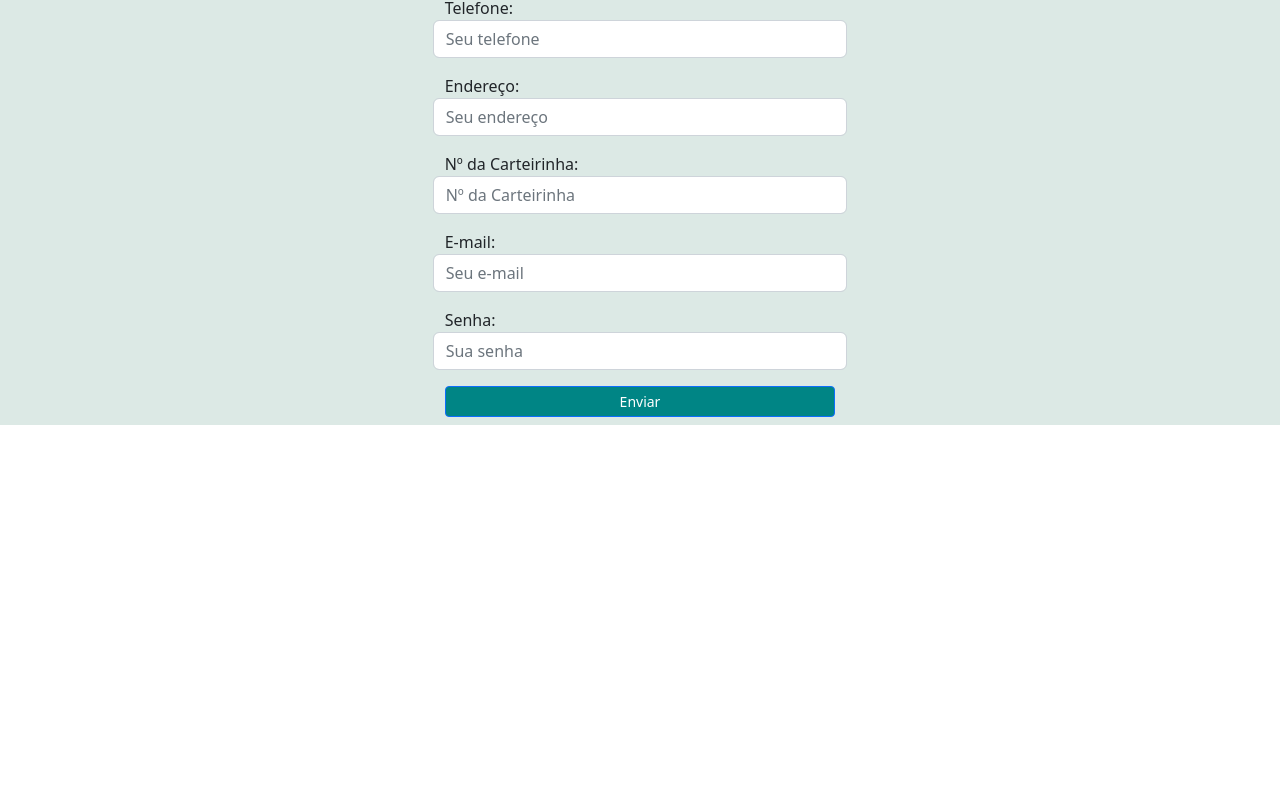
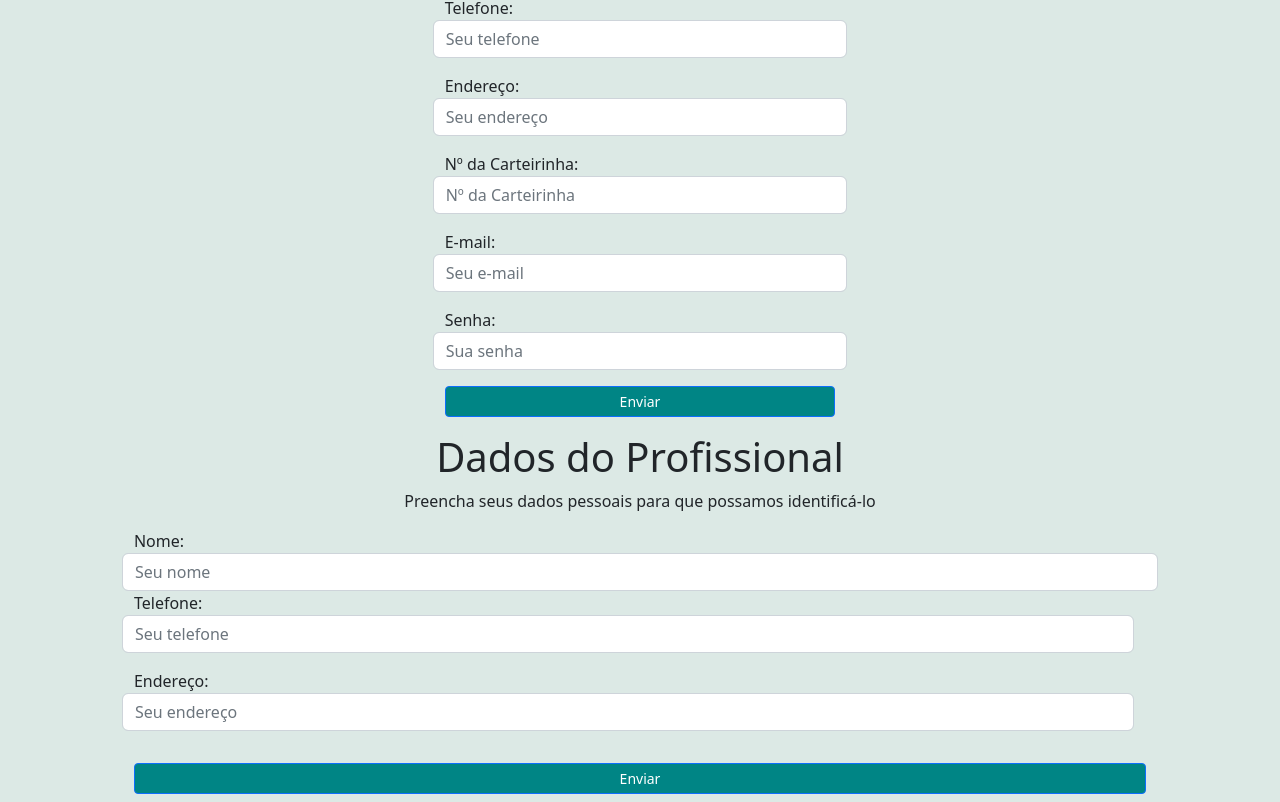
Before and after one commit to LucimaraSouzah/projetoAgendamentos, an Angular app in the folder Frontend/ProjetoAgendamento/: page /profissional in a window 1280 px wide. Before the commit this address led to /. Shown: the part 326-1128 px from the top of the page. Before the commit the page ends 800 px from the top, so only its background shows below. Built offline with nearby package versions, Linux system fonts and the light colour scheme.

Commit message:
Adicionando Profissional

```diff
--- a/Frontend/ProjetoAgendamento/src/app/app-routing.module.ts
+++ b/Frontend/ProjetoAgendamento/src/app/app-routing.module.ts
@@ -1,9 +1,11 @@
 import { NgModule } from '@angular/core';
 import { RouterModule, Routes } from '@angular/router';
 import { BeneficiarioComponent } from './beneficiario/beneficiario.component';
+import { ProfissionalComponent } from './profissional/profissional.component';
 
 const routes: Routes = [
   { path: 'beneficiario', component: BeneficiarioComponent },
+  { path: 'profissional', component: ProfissionalComponent },
 ];
 
 @NgModule({
--- a/Frontend/ProjetoAgendamento/src/app/app.module.ts
+++ b/Frontend/ProjetoAgendamento/src/app/app.module.ts
@@ -6,12 +6,14 @@ import { AppRoutingModule } from './app-routing.module';
 import { AppComponent } from './app.component';
 import { BeneficiarioComponent } from './beneficiario/beneficiario.component';
 import { NavComponent } from './nav/nav.component';
+import { ProfissionalComponent } from './profissional/profissional.component';
 
 @NgModule({
   declarations: [
     AppComponent,
     BeneficiarioComponent,
     NavComponent,
+    ProfissionalComponent,
   ],
   imports: [
     BrowserModule,
--- /dev/null
+++ b/Frontend/ProjetoAgendamento/src/app/interfaces/IProfissionalDto.ts
@@ -0,0 +1,6 @@
+export interface IProfissionalDto {
+  idProfissional: number,
+  Nome: string,
+  Telefone: string,
+  Endereco: string
+}
--- /dev/null
+++ b/Frontend/ProjetoAgendamento/src/app/profissional/profissional.component.css
@@ -0,0 +1,7 @@
+#profissionalContainer {
+  background-color: #dce9e5;
+}
+
+#profissionalContainer button {
+  background-color: #008585;
+}
--- /dev/null
+++ b/Frontend/ProjetoAgendamento/src/app/profissional/profissional.component.html
@@ -0,0 +1,29 @@
+<div id="profissionalContainer" class="d-flex flex-column align-items-center p-2 text-dark bg-opacity-25">
+  <div class="text-center">
+    <h1>Dados do Profissional</h1>
+    <p>Preencha seus dados pessoais para que possamos identificá-lo</p>
+  </div>
+  <form (ngSubmit)="postar()" method="post" class="d-flex flex-column">
+    <div class="d-flex flex-column">
+      <div class="mb-3 row">
+        <label for="Nome">Nome:</label>
+        <input
+          type="text"
+          placeholder="Seu nome"
+          required
+          class="form-control"
+          [(ngModel)]="profissional.Nome"
+          name="Nome"
+        />
+      <div class="mb-3 row">
+        <label for="Telefone">Telefone:</label>
+        <input type="tel" placeholder="Seu telefone" class="form-control"  [(ngModel)]="profissional.Telefone"  name="Telefone"/>
+      </div>
+      <div class="mb-3 row">
+        <label for="Endereco">Endereço:</label>
+        <input type="text" placeholder="Seu endereço" class="form-control"  [(ngModel)]="profissional.Endereco" name="Endereco" />
+      </div>
+    </div>
+    <button type="submit" class="btn btn-primary btn-sm" (click)="salvar()">Enviar</button>
+  <!-- </form> -->
+</div>
--- /dev/null
+++ b/Frontend/ProjetoAgendamento/src/app/profissional/profissional.component.ts
@@ -0,0 +1,85 @@
+import { HttpClient } from '@angular/common/http';
+import { Component, Input, OnInit } from '@angular/core';
+import { IProfissionalDto } from '../interfaces/IProfissionalDto';
+import { map } from 'rxjs';
+import { ActivatedRoute, Router } from '@angular/router';
+
+@Component({
+  selector: 'app-profissional',
+  templateUrl: './profissional.component.html',
+  styleUrls: ['./profissional.component.css'],
+})
+export class ProfissionalComponent implements OnInit {
+  profissional!: IProfissionalDto;
+  idProfissional!: number;
+
+  listaProfissionais: IProfissionalDto[] = [];
+
+  postar() {
+    console.log('Post efetuado!');
+  }
+
+  constructor(
+    private http: HttpClient,
+    private route: ActivatedRoute,
+    private router: Router
+  ) {
+    this.route.paramMap.subscribe((params) => {
+      this.idProfissional = Number(params.get('id'));
+    });
+  }
+
+  ngOnInit(): void {
+    this.profissional = {
+      idProfissional: this.idProfissional ?? 0,
+      Nome: '',
+      Telefone: '',
+      Endereco: '',
+    };
+
+    if (this.idProfissional) {
+      this.http
+        .get(`https://localhost:7206/api/Profissional/${this.idProfissional}`)
+        .subscribe((data) => {
+          this.profissional = data as IProfissionalDto;
+        });
+    }
+  }
+
+  salvar() {
+    if (this.validarInformacoes()) {
+      console.log(`Objeto para salvar: ${JSON.stringify(this.profissional)}`);
+
+      if (this.profissional.idProfissional == 0) {
+
+
+        this.http
+          .post('https://localhost:7206/api/Profissional', this.profissional)
+          .subscribe((data) => {
+            this.router.navigate(['listaalunos']);
+          });
+      } else {
+        this.http
+          .patch('https://localhost:7206/api/Profissional', this.profissional)
+          .subscribe((data) => {
+            this.router.navigate(['listaalunos']);
+          });
+      }
+    } else {
+      console.log('Erro na validação');
+      // TRATAMENTO DE ERRO
+      // ALERTA
+      // BORDA VERMELHA
+    }
+  }
+
+  validarInformacoes(): boolean {
+    if (this.profissional.Nome == '') {
+      return false;
+    }
+
+    // VALIDAR COM REGEX
+
+    return true;
+  }
+}
```
Also changed, not shown: 1 other file (tests, documents, lock files or other folders).
